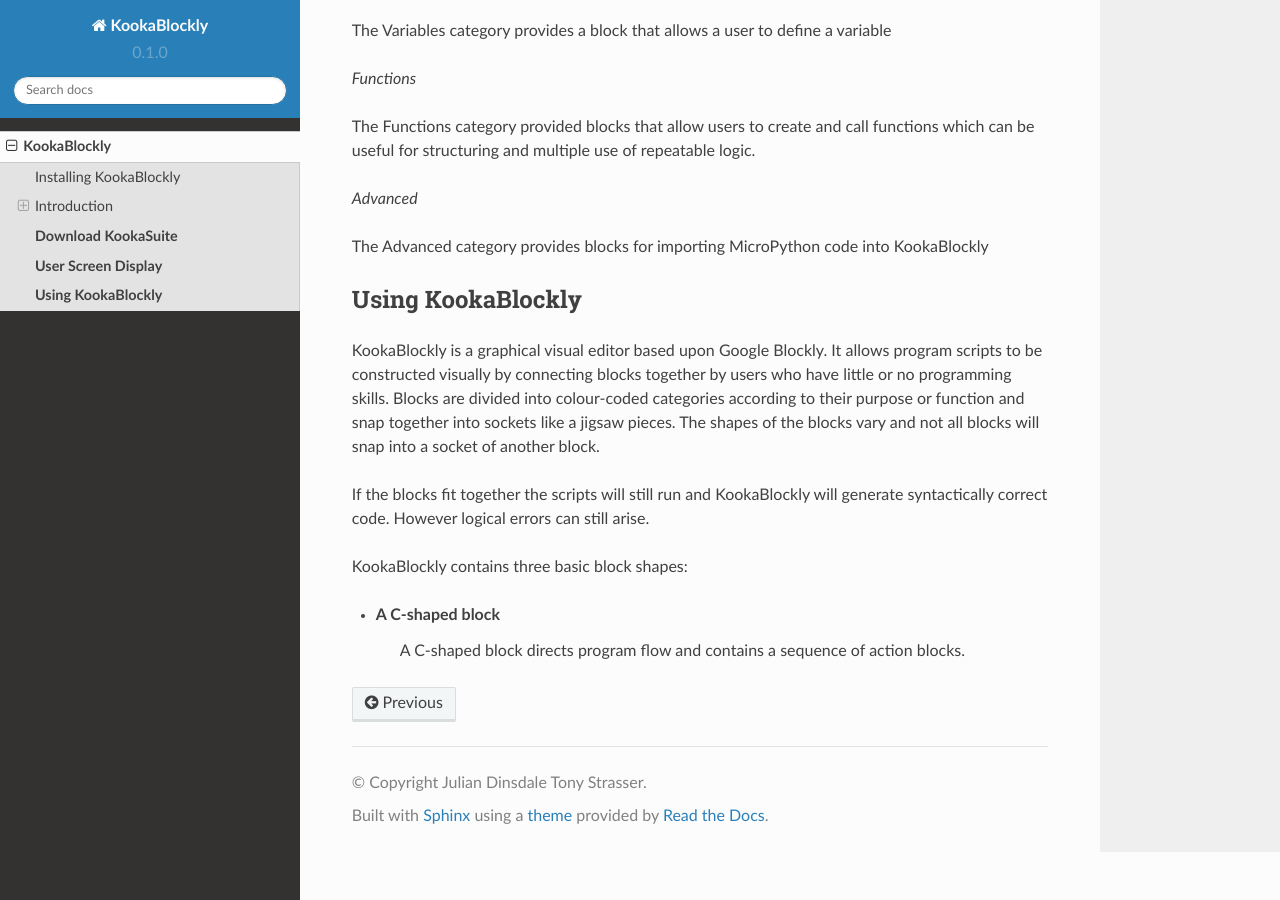
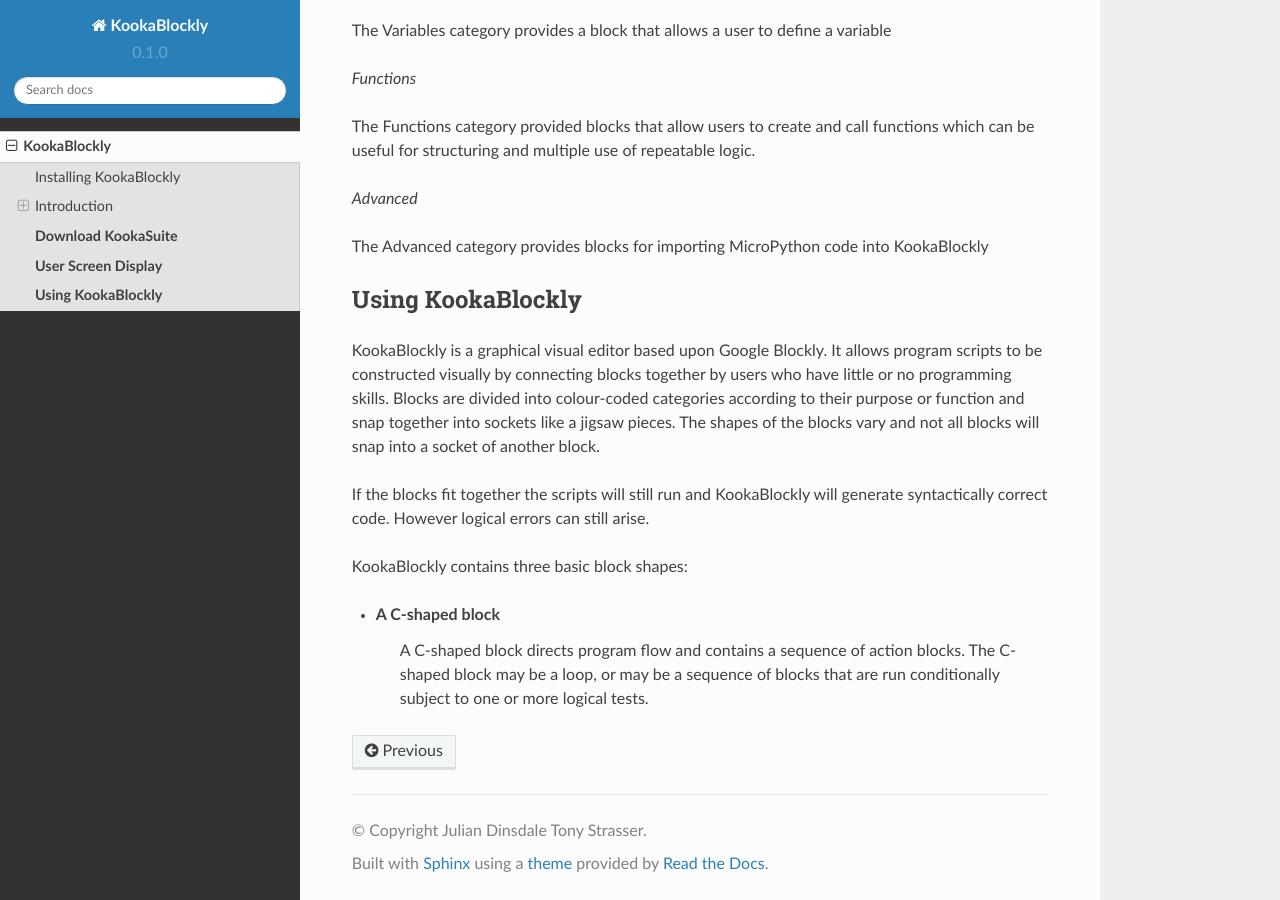
Before and after one commit to JulianDinsdale/KookaBlockly, a Sphinx documentation site: the page built from docs/source/KookaBlockly_Overview.rst, in a window 1280 px wide and 900 px high, scrolled down 9388 px. Built offline with Sphinx 7.4.7 and the Read the Docs theme 2.0.0, drawn with Linux system fonts in a browser that asks for light colours.

Commit message:
Bullets - nearly there

```diff
--- a/docs/source/KookaBlockly_Overview.rst
+++ b/docs/source/KookaBlockly_Overview.rst
@@ -379,4 +379,5 @@
 
 * **A C-shaped block**
 
-        A C-shaped block directs program flow and contains a sequence of action blocks.
+        A C-shaped block directs program flow and contains a sequence of action blocks. The C-shaped block may be a loop,
+        or may be a sequence of blocks that are run conditionally subject to one or more logical tests.
```
